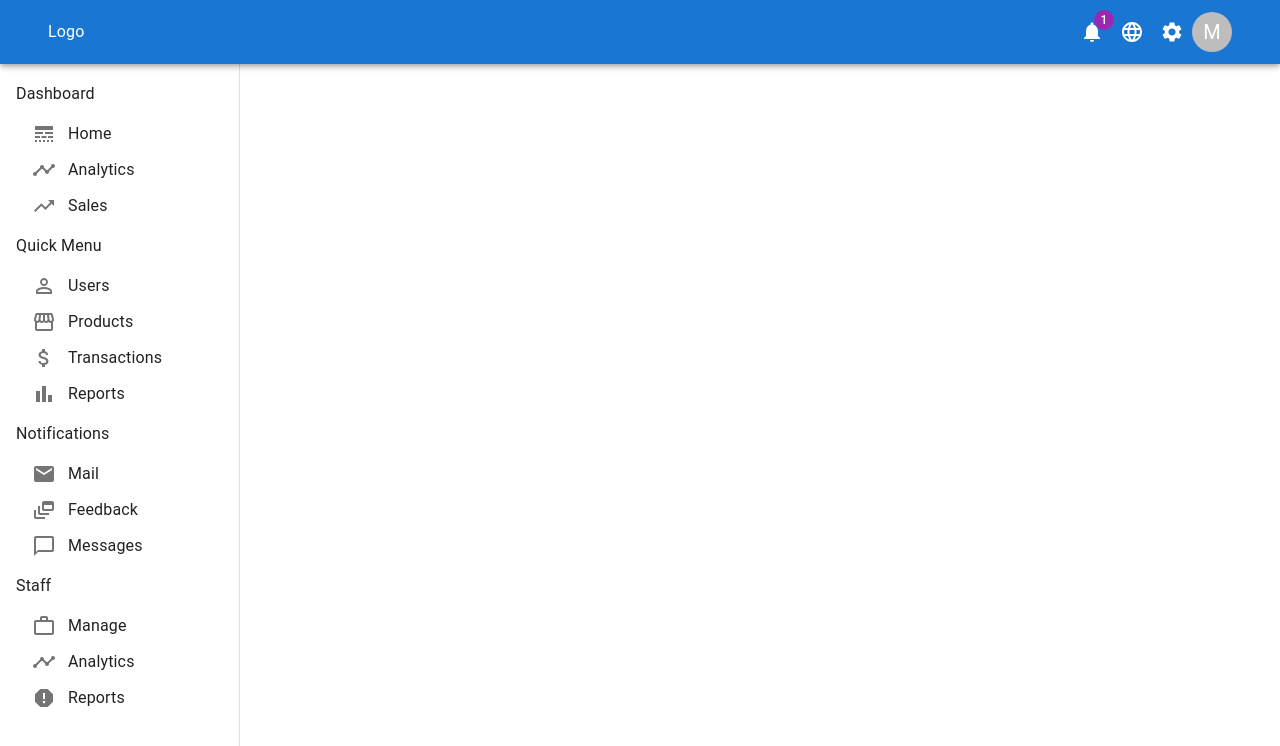
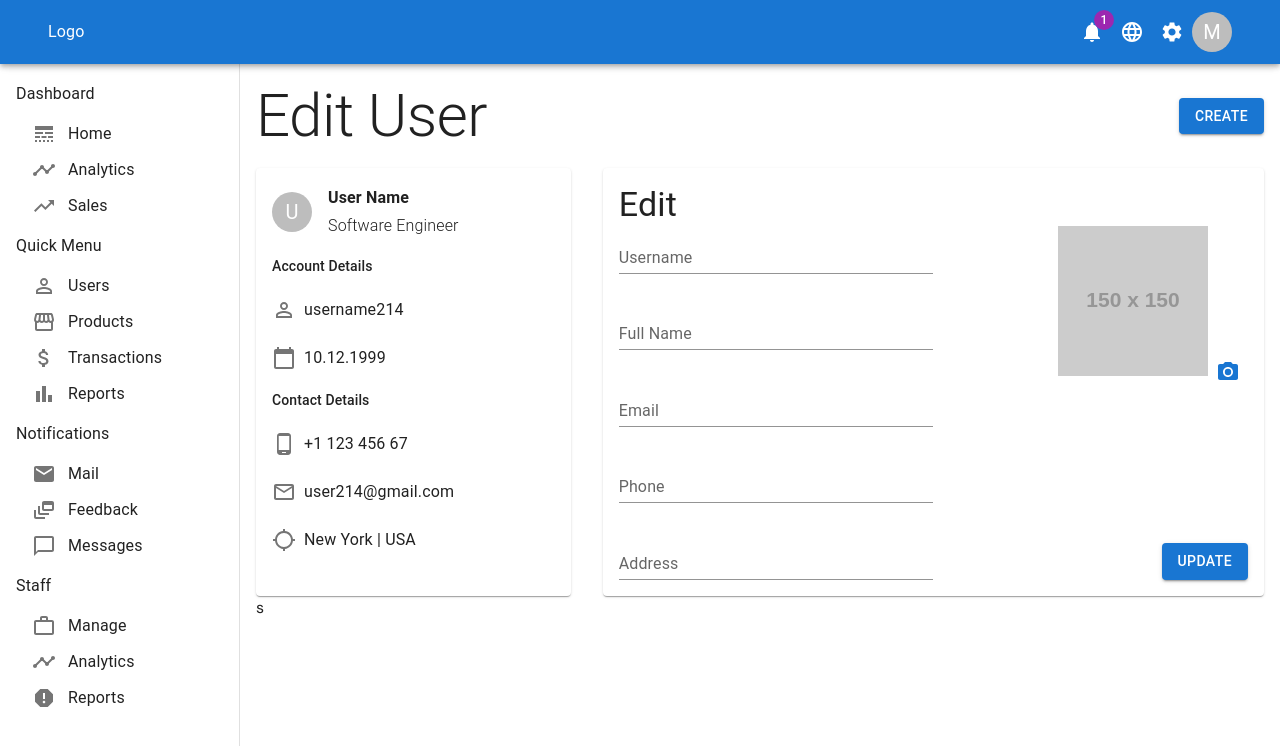
Before and after one commit to Mahmoud2227/ecommerce_admin_panel, a React (Create React App) app: page /users/1 in a window 1280 px wide. Shown: the top 746 px of the page. Built offline with nearby package versions, Linux system fonts and the light colour scheme.

Commit message:
create single user page with update details form

```diff
--- a/src/App.js
+++ b/src/App.js
@@ -5,6 +5,7 @@ import {CssBaseline, Box, Toolbar} from "@mui/material";
 import SideBar from "./components/SideBar/SideBar";
 import Home from "./pages/home/Home";
 import UserList from "./pages/userList/UserList";
+import User from "./pages/User/User";
 
 function App() {
 	return (
@@ -17,6 +18,7 @@ function App() {
 				<Routes>
 					<Route exact path='/' element={<Home />} />
 					<Route exact path='/users' element={<UserList />} />
+					<Route exact path='/users/:id' element={<User />} />
 				</Routes>
 			</Box>
 		</Router>
--- /dev/null
+++ b/src/pages/User/User.js
@@ -0,0 +1,147 @@
+import {
+    CalendarToday,
+    LocationSearching,
+    MailOutline,
+    PermIdentity,
+    PhoneAndroid,
+    PhotoCamera,
+} from "@mui/icons-material";
+import {
+    Avatar,
+    Box,
+    Button,
+    Grid,
+    IconButton,
+    Input,
+    List,
+    ListItem,
+    ListItemIcon,
+    ListItemText,
+    Paper,
+    TextField,
+    Typography,
+} from "@mui/material";
+
+const User = () => {
+    return (
+        <Paper elevation={0} sx={{ p: 2, width: "100%" }}>
+            <Box display="flex" justifyContent="space-between" alignItems="center" mb={2}>
+                <Typography variant="h2">Edit User</Typography>
+                <Button variant="contained">Create</Button>
+            </Box>
+            <Grid container spacing={4}>
+                <Grid item md={4}>
+                    <Paper sx={{ p: 2 }}>
+                        <Box display="flex" alignItems="center" gap={2}>
+                            <Avatar>U</Avatar>
+                            <Box>
+                                <Typography variant="subtitle1" fontWeight={600}>
+                                    User Name
+                                </Typography>
+                                <Typography variant="subtitle1" fontWeight={300}>
+                                    Software Engineer
+                                </Typography>
+                            </Box>
+                        </Box>
+                        <Box>
+                            <List sx={{ "& li": { my: 2 } }}>
+                                <Typography variant="subtitle2" my={1}>
+                                    Account Details
+                                </Typography>
+                                <ListItem disablePadding>
+                                    <ListItemIcon sx={{ minWidth: 0, mr: 1 }}>
+                                        <PermIdentity />
+                                    </ListItemIcon>
+                                    <ListItemText primary="username214" />
+                                </ListItem>
+                                <ListItem disablePadding>
+                                    <ListItemIcon sx={{ minWidth: 0, mr: 1 }}>
+                                        <CalendarToday />
+                                    </ListItemIcon>
+                                    <ListItemText primary="10.12.1999" />
+                                </ListItem>
+                                <Typography variant="subtitle2" my={1}>
+                                    Contact Details
+                                </Typography>
+                                <ListItem disablePadding>
+                                    <ListItemIcon sx={{ minWidth: 0, mr: 1 }}>
+                                        <PhoneAndroid />
+                                    </ListItemIcon>
+                                    <ListItemText primary="+1 123 456 67" />
+                                </ListItem>
+                                <ListItem disablePadding>
+                                    <ListItemIcon sx={{ minWidth: 0, mr: 1 }}>
+                                        <MailOutline />
+                                    </ListItemIcon>
+                                    <ListItemText primary="user214@gmail.com" />
+                                </ListItem>
+                                <ListItem disablePadding>
+                                    <ListItemIcon sx={{ minWidth: 0, mr: 1 }}>
+                                        <LocationSearching />
+                                    </ListItemIcon>
+                                    <ListItemText primary="New York | USA" />
+                                </ListItem>
+                            </List>
+                        </Box>
+                    </Paper>
+                </Grid>
+                <Grid item md={8}>
+                    <Paper sx={{ p: 2, display: "flex", flexDirection: "column", height: "100%" }}>
+                        <Typography variant="h4">Edit</Typography>
+                        <Box height="100%" display="flex">
+                            <Box
+                                component="form"
+                                display="flex"
+                                flexDirection="column"
+                                justifyContent="space-between"
+                                height="100%"
+                                flex={1}
+                            >
+                                <TextField variant="standard" label="Username" />
+                                <TextField variant="standard" label="Full Name" />
+                                <TextField variant="standard" label="Email" />
+                                <TextField variant="standard" label="Phone" />
+                                <TextField variant="standard" label="Address" />
+                            </Box>
+                            <Box
+                                flex={1}
+                                display="flex"
+                                flexDirection="column"
+                                alignItems="flex-end"
+                                justifyContent="space-between"
+                            >
+                                <div>
+                                    <Box
+                                        component="img"
+                                        src="https://via.placeholder.com/150"
+                                        alt="user avatar image"
+                                        title="user avatar image"
+                                    />
+                                    <label htmlFor="icon-button-file">
+                                        <Input
+                                            accept="image/*"
+                                            id="icon-button-file"
+                                            type="file"
+                                            sx={{ display: "none" }}
+                                        />
+                                        <IconButton
+                                            color="primary"
+                                            aria-label="upload picture"
+                                            component="span"
+                                        >
+                                            <PhotoCamera />
+                                        </IconButton>
+                                    </label>
+                                </div>
+                                <Button variant="contained">Update</Button>
+                            </Box>
+                        </Box>
+                    </Paper>
+                </Grid>
+            </Grid>
+            s
+        </Paper>
+    );
+};
+
+export default User;
```
